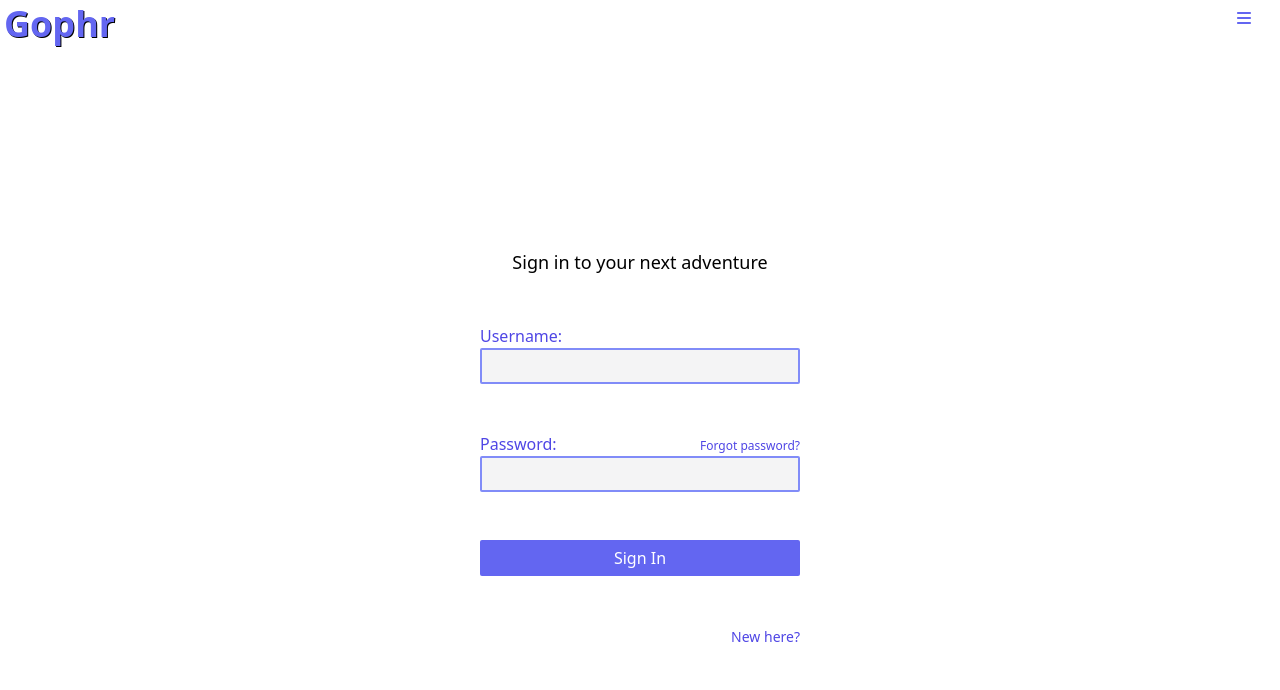
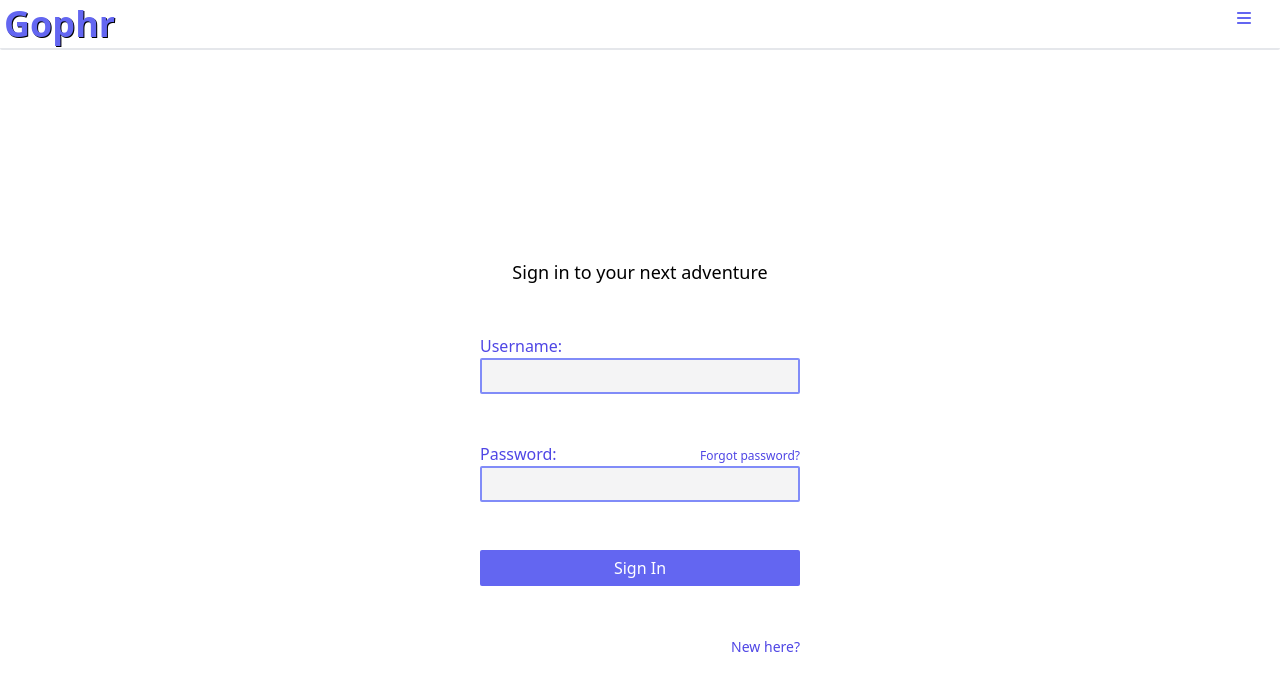
Before and after one commit to jessicagrayson/final-project, a React (Vite) app in the folder client/: page / in a window 1280 px wide. Shown: the top 690 px of the page. Built offline with nearby package versions, Linux system fonts and the light colour scheme.

Commit message:
updated list styling - image feed now renders as a row

```diff
--- a/client/src/EntriesList.jsx
+++ b/client/src/EntriesList.jsx
@@ -57,7 +57,7 @@ export default function EntriesList() {
           className="text-rose-400"
         />
       </div> */}
-      <div className="flex flex-col items-center justify-center">
+      <div className="flex flex-row flex-wrap items-center justify-center gap-y-2 gap-x-3">
         {entriesList.map((entry) => (
           <Entry key={entry.entryId} entry={entry} />
         ))}
--- a/client/src/NavBar.jsx
+++ b/client/src/NavBar.jsx
@@ -4,9 +4,8 @@ import FadeMenu from './MenuCustomList';
 
 export default function NavBar() {
   return (
-    <div className="flex justify-between p-1">
+    <div className="flex justify-between p-1 mb-2 border-b-2 rounded-sm">
       <GophrLogo />
-
       <FadeMenu />
     </div>
   );
```
